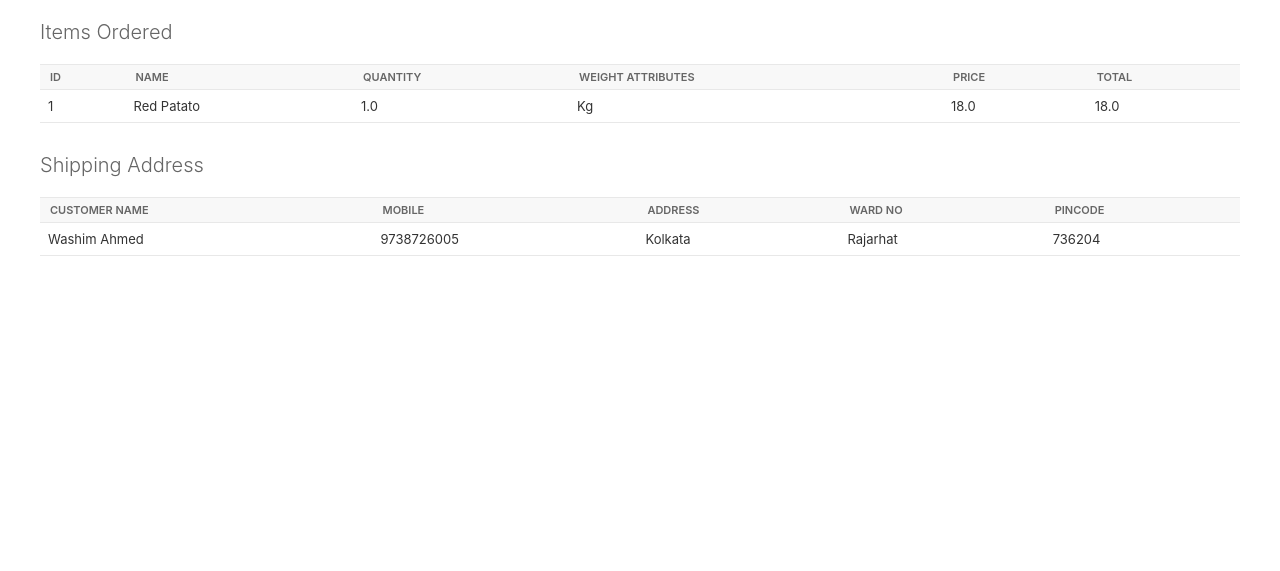
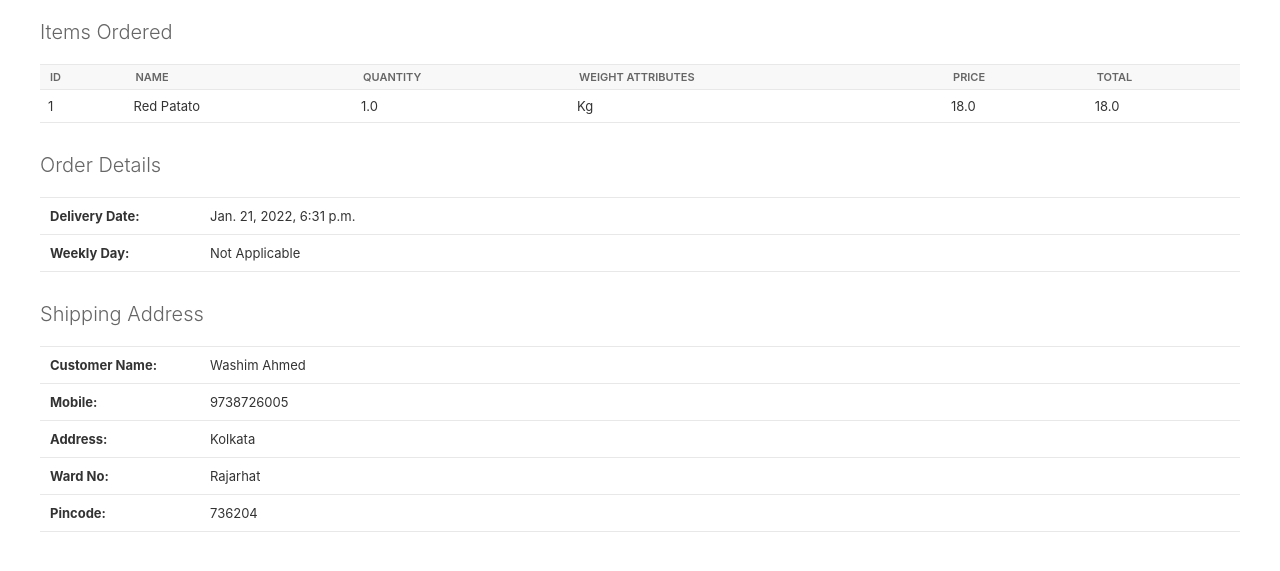
Before and after one commit to washim/aap_ki_bazar_backend, a Django app: template billing/templates/vieworder.html in a window 1280 px wide. Shown: the part 86-657 px from the top of the page. Run offline with Django 4.2, Linux system fonts and the light colour scheme; the template is opened without the code that fills it: values that come from a table or form of the project are taken from there, others are empty; data comes from the database, SQL or seed files in the repository.

Commit message:
order view updated

```diff
--- a/billing/templates/vieworder.html
+++ b/billing/templates/vieworder.html
@@ -31,23 +31,55 @@
         {% endfor %}
     </tbody>
 </table>
+<h1>Order Details</h1>
+<fieldset class="module aligned">
+    <div class="form-row">
+        <label>Delivery Date:</label>
+        <div class="related-widget-wrapper">{{order.created}}</div>
+    </div>
+    <div class="form-row">
+        <label>Weekly Day:</label>
+        <div class="related-widget-wrapper">{% if order.weekly_day %}{{order.weekly_day}}{% else %}Not Applicable{% endif %}</div>
+    </div>
+</fieldset>
 <h1>Shipping Address</h1>
-<table style="width: 100%;">
-    <thead>
-        <th>Customer name</th>
-        <th>Mobile</th>
-        <th>Address</th>
-        <th>Ward No</th>
-        <th>Pincode</th>
-    </thead>
-    <tbody>
-        <tr>
-            <td>{{order.shipping.name}}</td>
-            <td>{{order.shipping.mobile}}</td>
-            <td>{{order.shipping.address}}</td>
-            <td>{{order.shipping.ward_no}}</td>
-            <td>{{order.shipping.pincode}}</td>
-        </tr>
-    </tbody>
-</table>
+<fieldset class="module aligned">
+    <div class="form-row">
+        <label>Customer Name:</label>
+        <div class="related-widget-wrapper">{{order.shipping.name}}</div>
+    </div>
+    <div class="form-row">
+        <label>Mobile:</label>
+        <div class="related-widget-wrapper">{{order.shipping.mobile}}</div>
+    </div>
+    <div class="form-row">
+        <label>Address:</label>
+        <div class="related-widget-wrapper">{{order.shipping.address}}</div>
+    </div>
+    <div class="form-row">
+        <label>Ward No:</label>
+        <div class="related-widget-wrapper">{{order.shipping.ward_no}}</div>
+    </div>
+    <div class="form-row">
+        <label>Pincode:</label>
+        <div class="related-widget-wrapper">{{order.shipping.pincode}}</div>
+    </div>
+</fieldset>
+<style>
+    .related-widget-wrapper{float: left; overflow: hidden;}
+    .aligned label {
+        display: block;
+        float: left;
+        width: 160px;
+        word-wrap: break-word;
+        font-weight: bold;
+    }
+    .form-row {
+        overflow: hidden;
+        padding: 10px;
+        font-size: 13px;
+        border-bottom: 1px solid var(--hairline-color);
+    }
+    .form-row:first-child{border-top: 1px solid var(--hairline-color);}
+</style>
 {% endblock %}
```
